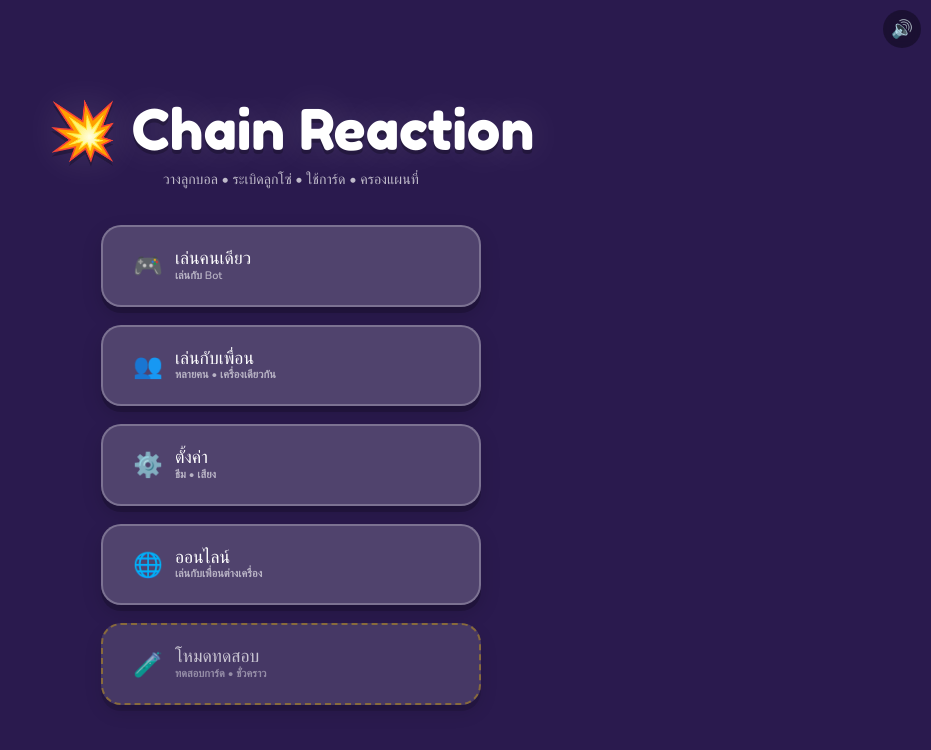
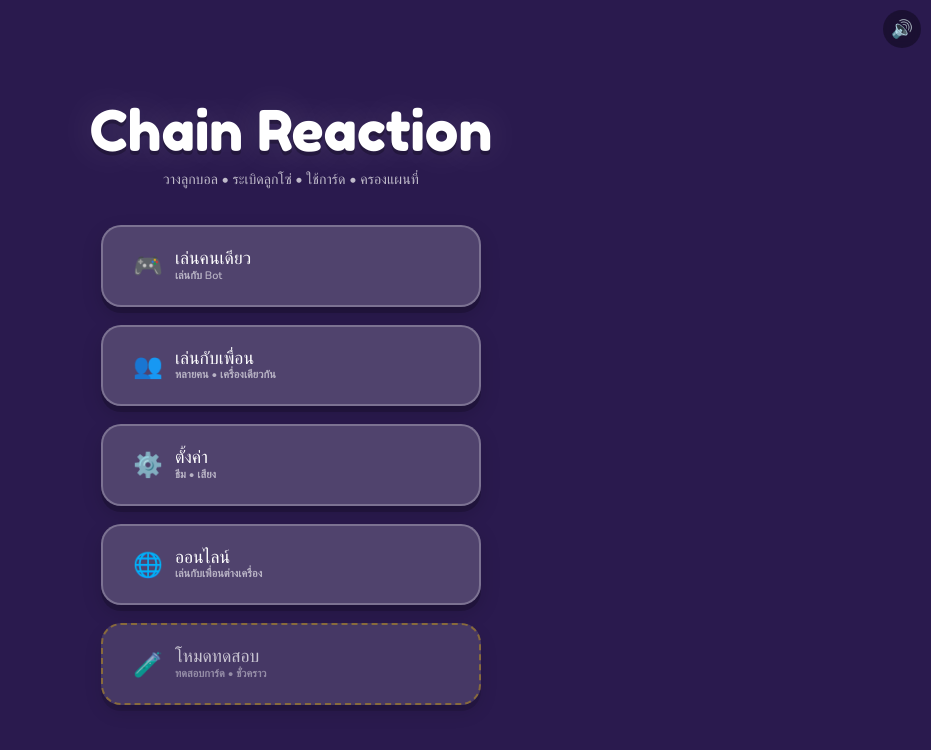
Before and after one commit to NOPEKKA/chain-reaction, a website: page client/index.html in a window 1280 px wide. Shown: the whole page, without its empty margins (349-1280 px from the left). Drawn offline with nearby package versions, Linux system fonts and the light colour scheme.

Commit message:
Update index.html

```diff
--- a/client/index.html
+++ b/client/index.html
@@ -436,7 +436,7 @@ body{font-family:'Nunito',sans-serif;background:var(--bg);min-height:100vh;displ
 
 <!-- ══ MAIN MENU ══ -->
 <div id="main-menu">
-  <div class="menu-logo">💥 Chain Reaction</div>
+  <div class="menu-logo">Chain Reaction</div>
   <div class="menu-tagline">วางลูกบอล • ระเบิดลูกโซ่ • ใช้การ์ด • ครองแผนที่</div>
   <div class="main-menu-btns">
     <button class="main-btn primary" id="btn-solo">
```
